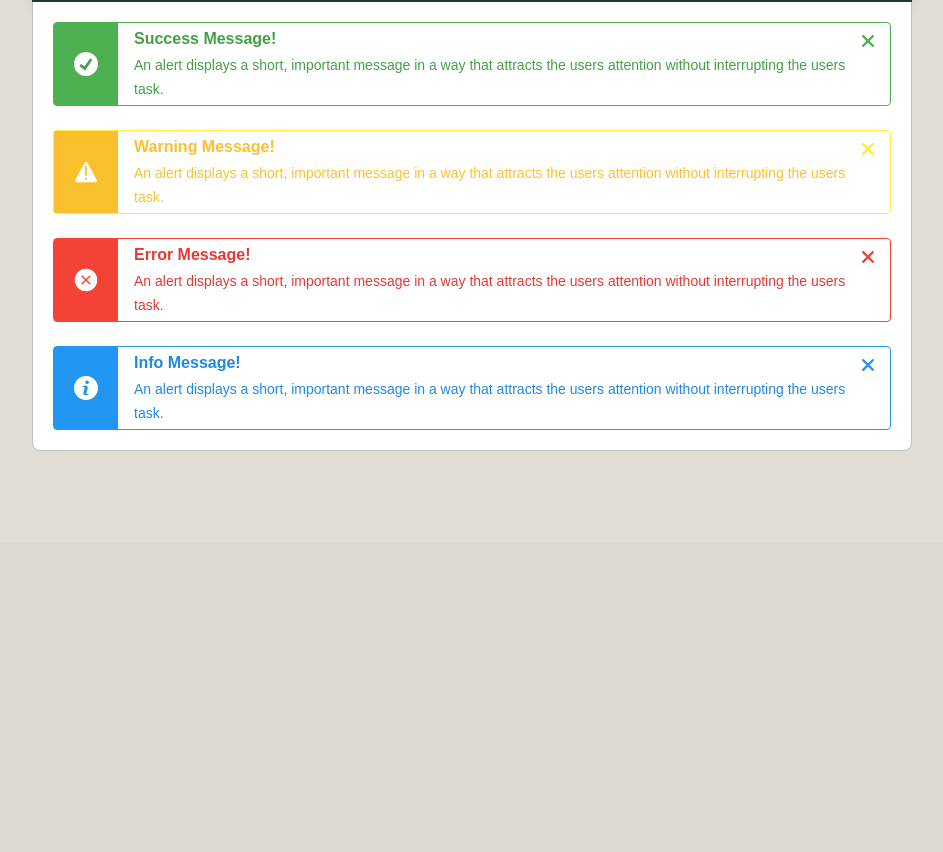
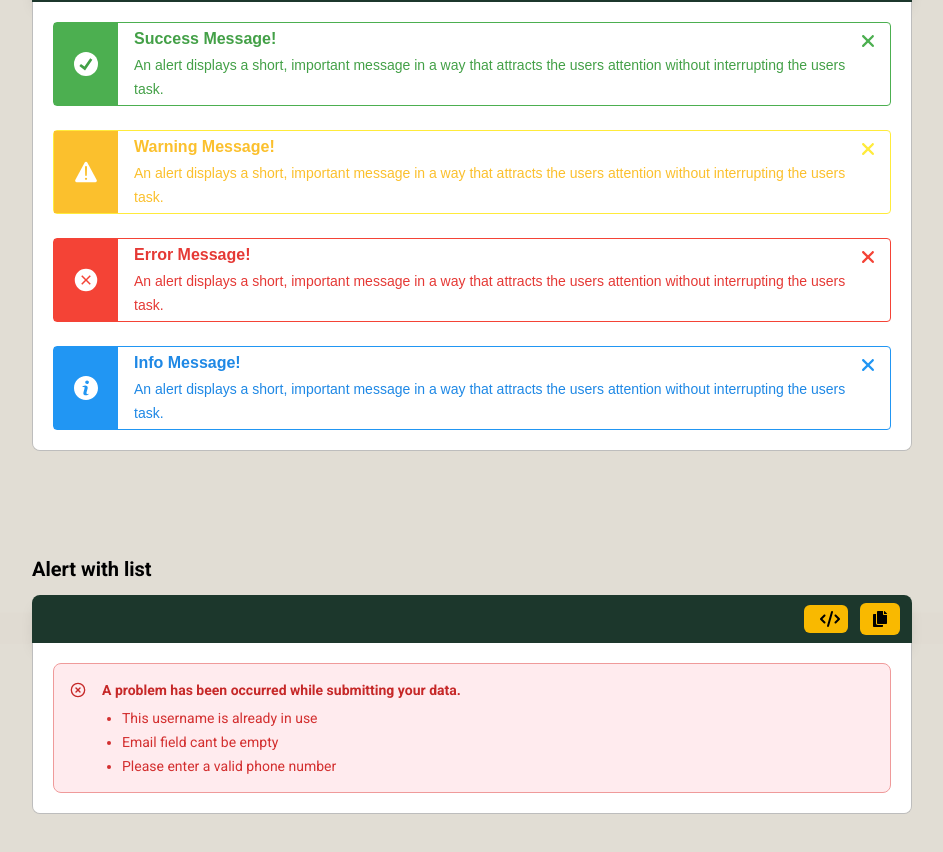
Before and after one commit to nayon117/Canvas-UI, a React (Vite) app: page /components/alert in a window 1280 px wide. Shown: the part 2556-3408 px from the top of the page, without its empty margins (296-1239 px from the left). Before the commit the page ends 3099 px from the top, so only its background shows below. Built offline with nearby package versions, Linux system fonts and the light colour scheme.

Commit message:
add alert8

```diff
--- /dev/null
+++ b/src/components/App/Alerts/Alert8.jsx
@@ -0,0 +1,82 @@
+import CodeBox from "../../../Shared/CodeBox/CodeBox";
+
+const Alert8 = () => {
+  return (
+    <CodeBox stringCode={`<div
+    className="bg-red-50 border border-red-200 text-sm text-red-800 rounded-lg p-4 dark:bg-red-800/10 dark:border-red-900 dark:text-red-500"
+    role="alert"
+  >
+    <div className="flex">
+      <div className="flex-shrink-0">
+        <svg
+          className="flex-shrink-0 size-4 mt-0.5"
+          xmlns="http://www.w3.org/2000/svg"
+          width="24"
+          height="24"
+          viewBox="0 0 24 24"
+          fill="none"
+          stroke="currentColor"
+          strokeWidth="2"
+          strokeLinecap="round"
+          strokeLinejoin="round"
+        >
+          <circle cx="12" cy="12" r="10" />
+          <path d="m15 9-6 6" />
+          <path d="m9 9 6 6" />
+        </svg>
+      </div>
+      <div className="ms-4">
+        <h3 className="text-sm font-semibold">
+          A problem has been occurred while submitting your data.
+        </h3>
+        <div className="mt-2 text-sm text-red-700 dark:text-red-400">
+          <ul className="list-disc space-y-1 ps-5">
+            <li>This username is already in use</li>
+            <li>Email field cant be empty</li>
+            <li>Please enter a valid phone number</li>
+          </ul>
+        </div>
+      </div>
+    </div>
+  </div>`} text={`Alert with list`}>
+      <div
+        className="bg-red-50 border border-red-200 text-sm text-red-800 rounded-lg p-4 dark:bg-red-800/10 dark:border-red-900 dark:text-red-500"
+        role="alert"
+      >
+        <div className="flex">
+          <div className="flex-shrink-0">
+            <svg
+              className="flex-shrink-0 size-4 mt-0.5"
+              xmlns="http://www.w3.org/2000/svg"
+              width="24"
+              height="24"
+              viewBox="0 0 24 24"
+              fill="none"
+              stroke="currentColor"
+              strokeWidth="2"
+              strokeLinecap="round"
+              strokeLinejoin="round"
+            >
+              <circle cx="12" cy="12" r="10" />
+              <path d="m15 9-6 6" />
+              <path d="m9 9 6 6" />
+            </svg>
+          </div>
+          <div className="ms-4">
+            <h3 className="text-sm font-semibold">
+              A problem has been occurred while submitting your data.
+            </h3>
+            <div className="mt-2 text-sm text-red-700 dark:text-red-400">
+              <ul className="list-disc space-y-1 ps-5">
+                <li>This username is already in use</li>
+                <li>Email field cant be empty</li>
+                <li>Please enter a valid phone number</li>
+              </ul>
+            </div>
+          </div>
+        </div>
+      </div>
+    </CodeBox>
+  );
+};
+export default Alert8;
--- a/src/rootComponents/Alert/Alert.jsx
+++ b/src/rootComponents/Alert/Alert.jsx
@@ -5,6 +5,7 @@ import Alert4 from "../../components/App/Alerts/Alert4";
 import Alert5 from "../../components/App/Alerts/Alert5";
 import Alert6 from "../../components/App/Alerts/Alert6";
 import Alert7 from "../../components/App/Alerts/Alert7";
+import Alert8 from "../../components/App/Alerts/Alert8";
 
 const Alert = () => {
   return (
@@ -16,6 +17,7 @@ const Alert = () => {
       <Alert5/>
       <Alert6/>
       <Alert7/>
+      <Alert8/>
     </div>
   );
 };
```
